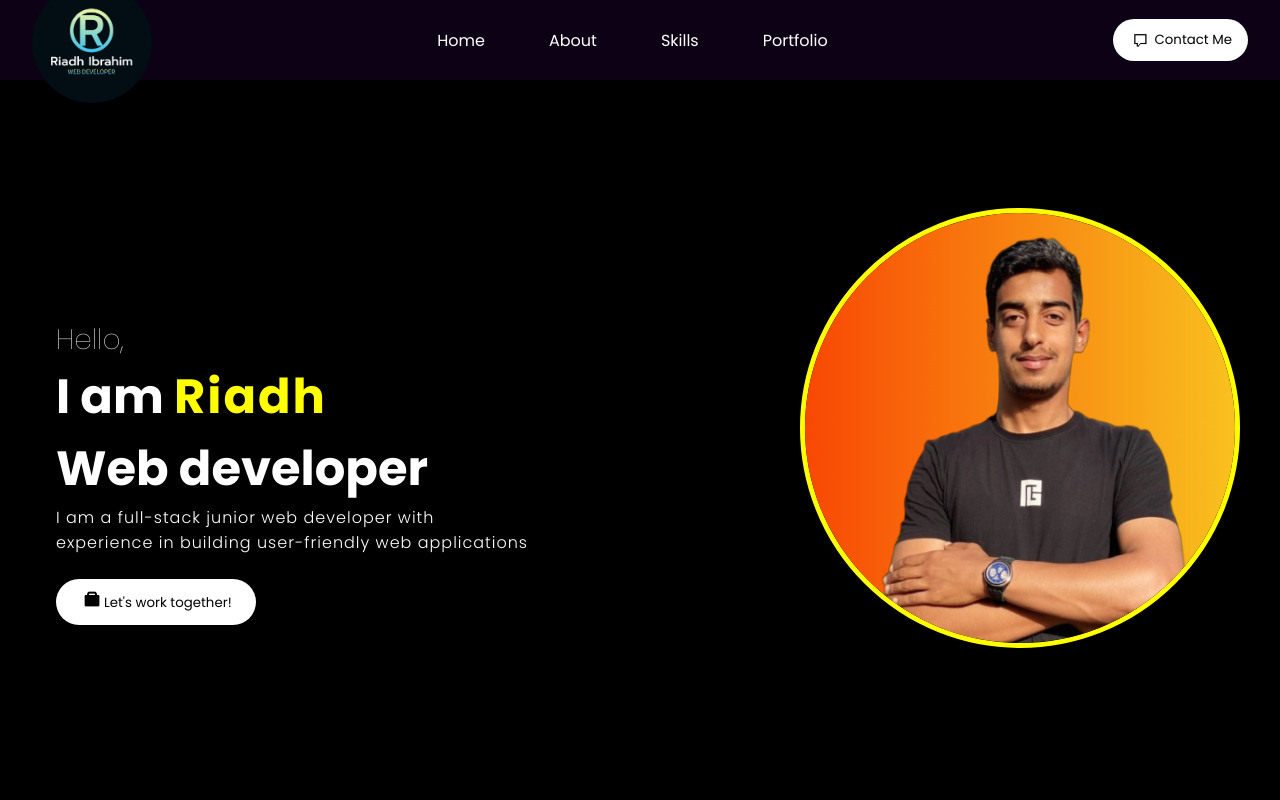
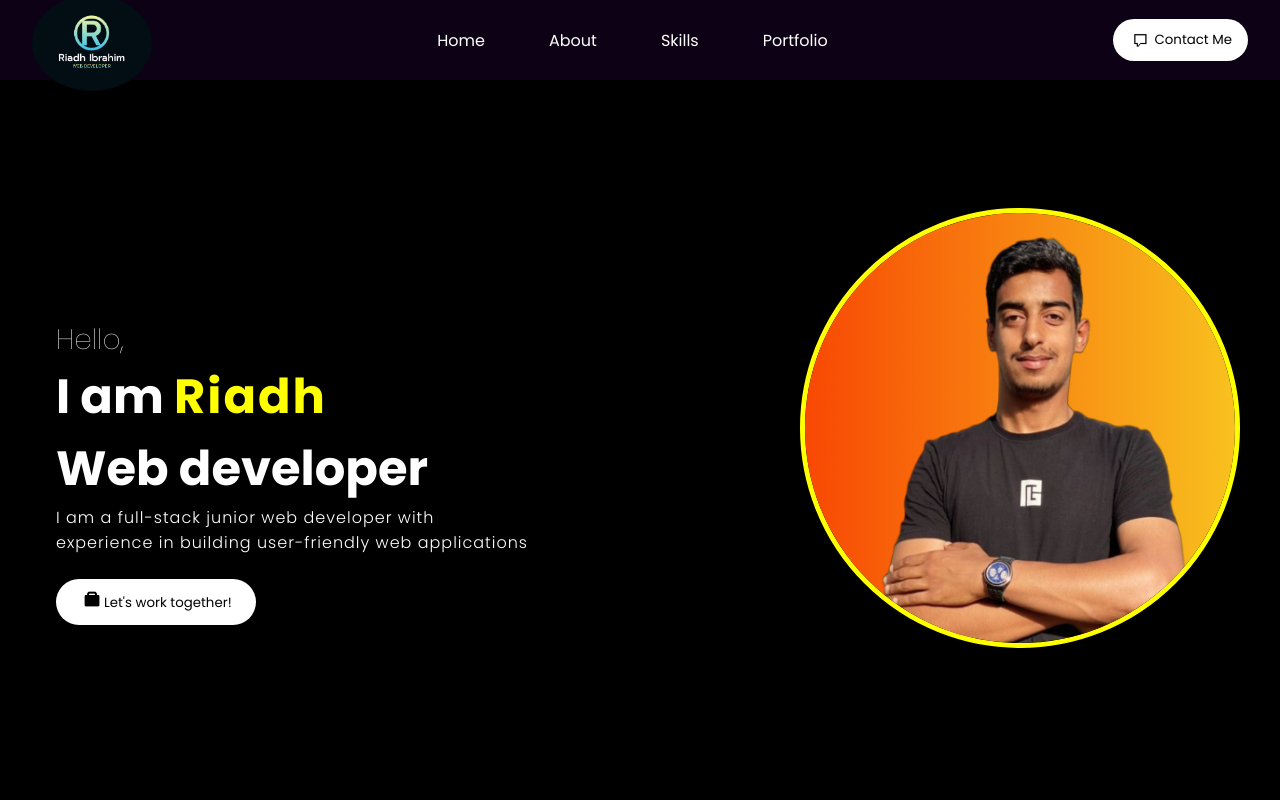
Before and after one commit to Riadh-Ibrahim/e-Portfolio, a React (Create React App) app: page / in a window 1280 px wide. Shown: the top 800 px of the page. Built offline with nearby package versions, Linux system fonts and the light colour scheme.

Commit message:
Update navbar.css

```diff
--- a/src/components/NavBar/navbar.css
+++ b/src/components/NavBar/navbar.css
@@ -16,7 +16,7 @@
 .logo {
     margin-top: 5px;
     object-fit: cover;
-    height: 7.5rem;
+    height: 6rem;
     width: 7.5rem;
     border-radius: 50%;
     overflow: hidden;
```
